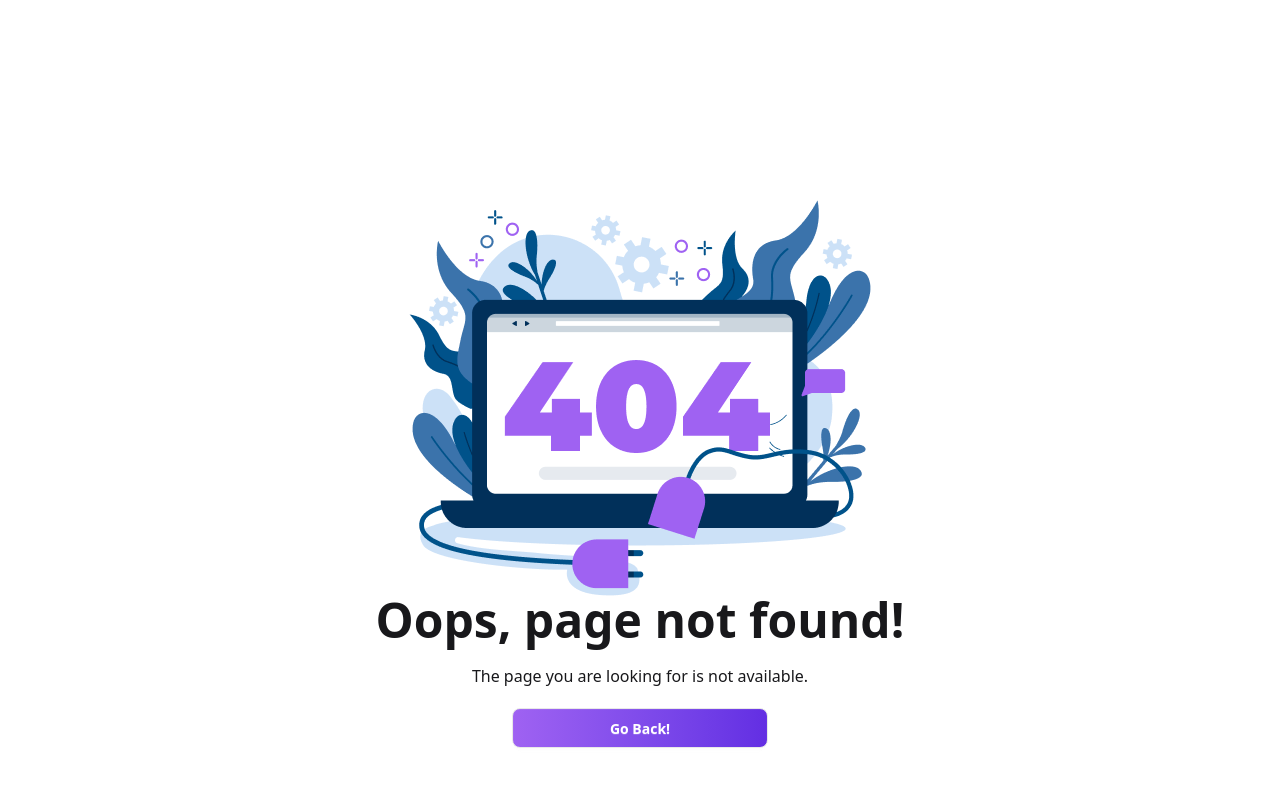
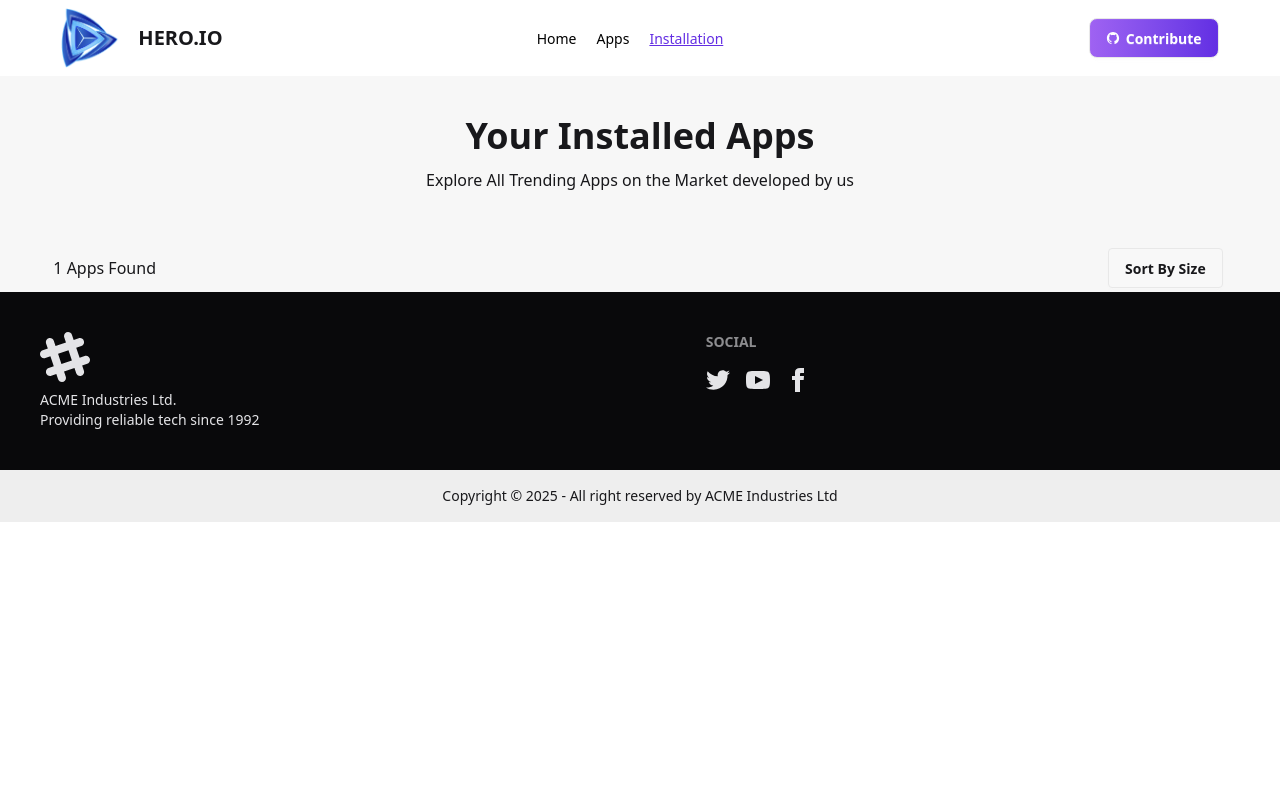
Before and after one commit to ahasana-ncs13/A08-Hero-Apps, a React (Vite) app: page /install in a window 1280 px wide. Before the commit this address had no page. Shown: the top 786 px of the page. Built offline with nearby package versions, Linux system fonts and the light colour scheme.

Commit message:
disabled button completed with localStorage

```diff
--- a/src/Pages/AppDetails/AppDetails.jsx
+++ b/src/Pages/AppDetails/AppDetails.jsx
@@ -7,6 +7,7 @@ import rewiewsImg from '../../assets/icon-review.png'
 
 import { BarChart, Bar, XAxis, YAxis, Tooltip, CartesianGrid, ResponsiveContainer } from "recharts";
 import { toast } from 'react-toastify';
+import { getStoredApp, setAppToStored } from '../../Utilities/Utilities';
 
 
 
@@ -16,19 +17,22 @@ const AppDetails = () => {
     const data = useLoaderData()
     const idN = parseInt(id)
     const app = data.find((appData)=> appData.id === idN )
-    console.log(app)
+    // console.log(app)
     const {image,companyName,description,downloads,ratingAvg
 ,ratings,reviews,size,title} = app
 
 const dataC = ratings
 
-let [ install , setInstall]= useState(false)
+let [ install , setInstall]= useState(() => getStoredApp().includes(id))
 
-const handleInstall = ()=>{
+const handleInstall = (id)=>{
      setInstall(true)
     toast(" App installed successfully")
+    setAppToStored(id)
 }
+// const setInstallApp = (id)=>{
 
+// }
     return (
         <div className='w-11/12 mx-auto'>
             <div className="card card-side bg-base-100 shadow-sm gap-10 my-10">
@@ -60,7 +64,7 @@ const handleInstall = ()=>{
         <h2 className='text-3xl font-bold'>{reviews}</h2>
        </div>
     </div>
-<button className="btn text-white bg-[#00D390] border-none mt-2" onClick={handleInstall } disabled ={install} >{ !install ? "Install Now " : "Installed " } <span>( {size} MB)</span></button>
+<button className="btn text-white bg-[#00D390] border-none mt-2" onClick={ ()=> handleInstall(id) } disabled={install} >{ !install ? "Install Now " : "Installed " } <span>( {size} MB)</span></button>
 
   </div>
 
--- /dev/null
+++ b/src/Pages/Installation/Installation.jsx
@@ -0,0 +1,27 @@
+import React from 'react';
+
+const Installation = () => {
+    return (
+        <div className="bg-[#d2d2d230]">
+        <div className='w-11/12 mx-auto'>
+           <div className="text-center py-10 ">
+             <h1 className='text-4xl font-bold'>Your Installed Apps</h1>
+             <p className='my-3'>Explore All Trending Apps on the Market developed by us</p>
+           </div>
+           <div className="flex justify-between items-center">
+            <p>1 Apps Found</p>
+
+            <details className="dropdown">
+  <summary className="btn m-1">Sort By Size</summary>
+  <ul className="menu dropdown-content bg-base-100 rounded-box z-1 w-52 p-2 shadow-sm">
+    <li><a>High-Low</a></li>
+    <li><a>Low-High</a></li>
+  </ul>
+</details>
+           </div>
+        </div>
+        </div>
+    );
+};
+
+export default Installation;
--- /dev/null
+++ b/src/Utilities/Utilities.js
@@ -0,0 +1,26 @@
+import { toast } from "react-toastify"
+
+const getStoredApp = ()=>{
+    const storedAppSTR = localStorage.getItem("installApp")
+    if(storedAppSTR){
+        const storedAPPconvert = JSON.parse(storedAppSTR)
+        return storedAPPconvert;
+    }
+    else{
+        return []
+    }
+}
+
+const setAppToStored = (id)=>{
+    const storedAPP = getStoredApp()
+    if(storedAPP.includes(id)){
+        toast("App is already installed")
+    }
+    else{
+        storedAPP.push(id)
+        const setstoredAppSTR = JSON.stringify(storedAPP)
+        localStorage.setItem("installApp",setstoredAppSTR)
+    }
+}
+
+export {setAppToStored,getStoredApp}
--- a/src/component/Navbar/Navbar.jsx
+++ b/src/component/Navbar/Navbar.jsx
@@ -5,19 +5,19 @@ import { Link, NavLink } from 'react-router';
 
 const Navbar = () => {
     const links = <>
-    <NavLink to='/' style={({ isActive, isPending }) => ({
-  color:
-    isActive ? "text-[#632EE3]" :
-    isPending ? "blue" : "black"
-})}  className='mr-5'>Home </NavLink>
-   <NavLink to='/allApps' style={({ isActive, isPending }) => ({
-  color:
-    isActive ? "text-[#632EE3]" :
-    isPending ? "blue" : "black"
-})}  className='mr-5'>Apps</NavLink>
+    <NavLink to='/' className={({isActive,isPending})=>
+   isActive? "mr-5 text-[#632EE3] underline " : isPending? " mr-5 text-black": "mr-5 text-black"
+  }>Home </NavLink>
 
+   <NavLink to='/allApps'  className={({isActive,isPending})=>
+   isActive? "mr-5 text-[#632EE3] underline " : isPending? " mr-5 text-black": "mr-5 text-black"
+  }>Apps</NavLink>
 
-    <li className='mr-5'>Installation</li>
+   <NavLink to='/install' className={({ isActive})=>
+    isActive? "mr-5 text-[#632EE3] underline" : "text-black"
+
+   } >Installation </NavLink>
+
     </>
 
     return (
--- a/src/routes/Routes.jsx
+++ b/src/routes/Routes.jsx
@@ -6,6 +6,7 @@ import AppDetails from '../Pages/AppDetails/AppDetails';
 import AllApps from '../Pages/AllApps/AllApps';
 import ErrorPage from '../Pages/ErrorPage/ErrorPage';
 import AppError from '../Pages/AppError/AppError';
+import Installation from '../Pages/Installation/Installation';
 
  export const router = createBrowserRouter([
   {
@@ -31,6 +32,9 @@ import AppError from '../Pages/AppError/AppError';
            path:'/allApps' ,
            loader : ()=> fetch("/appData15.json"),
            Component : AllApps,
+        },{
+          path:'/install',
+          Component:Installation,
         }
     ]
 
```
